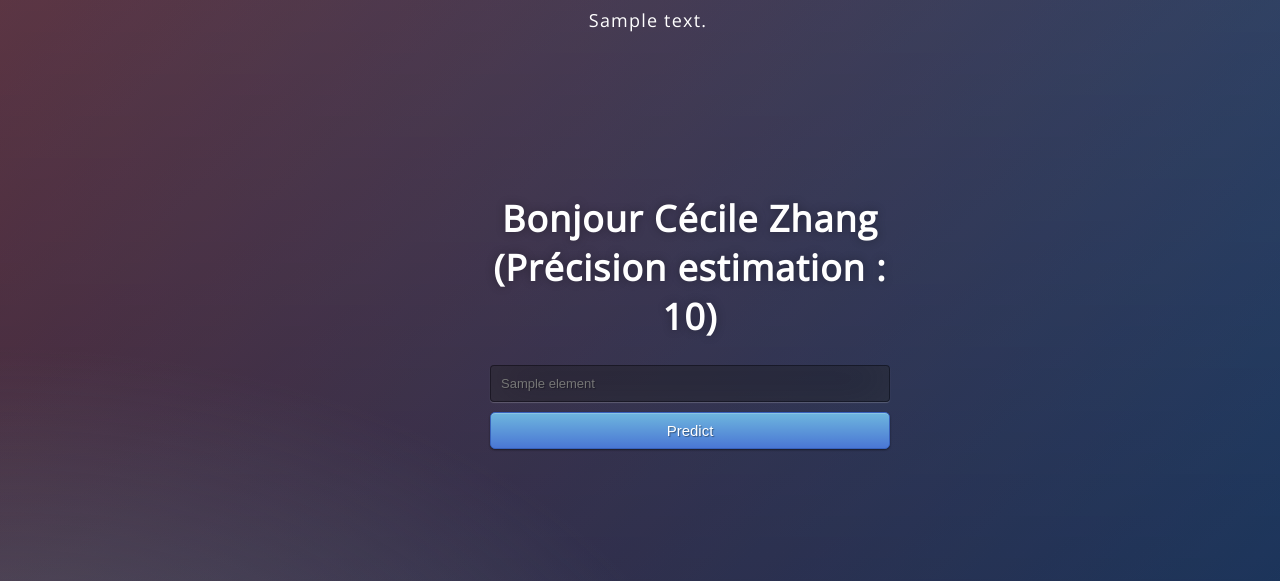
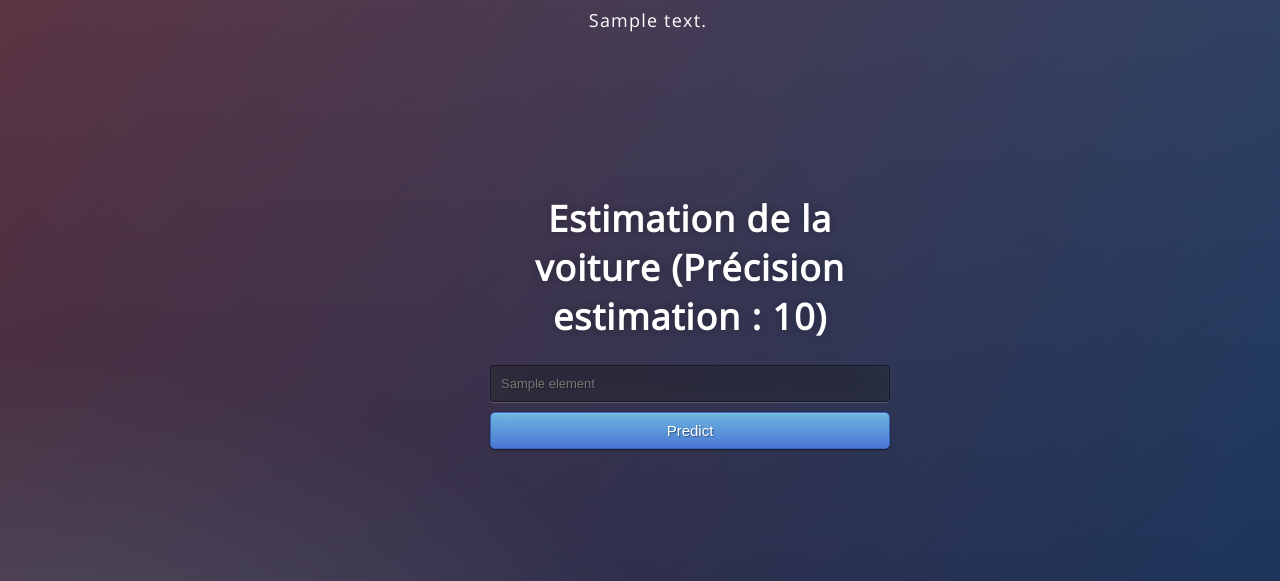
Before and after one commit to pchan21/Simple_Flask_App_GCP, a Flask app: template templates/home.html in a window 1280 px wide. Shown: the top 581 px of the page. Run offline with Flask 2, Linux system fonts and the light colour scheme; the template is opened without the code that fills it: most values are stand-ins (such as "Sample title", 1, 10 or a date in 2020).

Commit message:
Update home.html

```diff
--- a/templates/home.html
+++ b/templates/home.html
@@ -15,7 +15,7 @@
   <div class="scroll-container">
     <body>
     <div class="login">
-      <h1> Bonjour Cécile Zhang (Précision estimation : {{score}})</h1>
+      <h1> Estimation de la voiture (Précision estimation : {{score}})</h1>
         <!-- Problème lié au formulaire -->
         <!-- Main Input For Receiving Query to our ML -->
         <form action="{{ url_for('predict')}}"method="post">
```
